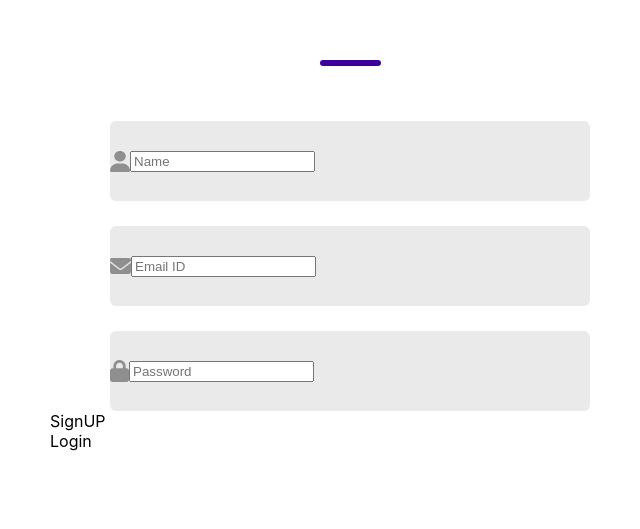
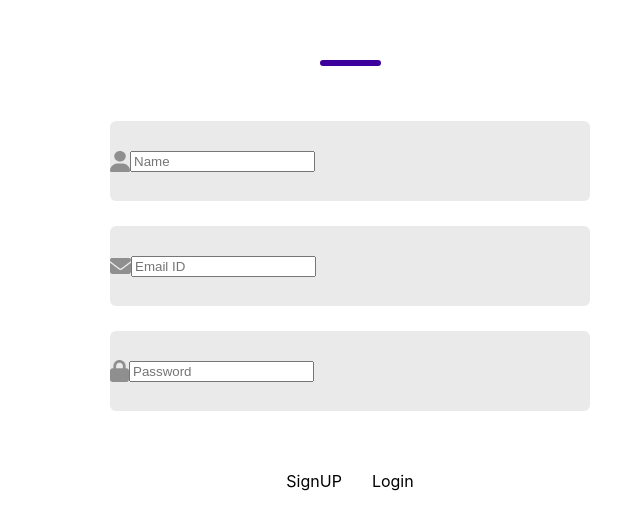
Before and after one commit to isurudayananda/login-signup, a React (Create React App) app in the folder login-signup/: page / in a window 1280 px wide. Shown: the part 179-708 px from the top of the page, without its empty margins (290-930 px from the left). Built offline with nearby package versions, Linux system fonts and the light colour scheme.

Commit message:
css for submit-container

```diff
--- a/login-signup/src/Components/Loginsignup/Loginsignup.css
+++ b/login-signup/src/Components/Loginsignup/Loginsignup.css
@@ -46,3 +46,9 @@
     background: #eaeaea;
     border-radius: 6px;
 }
+
+.submit-container{
+    display: flex;
+    gap: 30px;
+    margin: 60px auto;
+}
```
